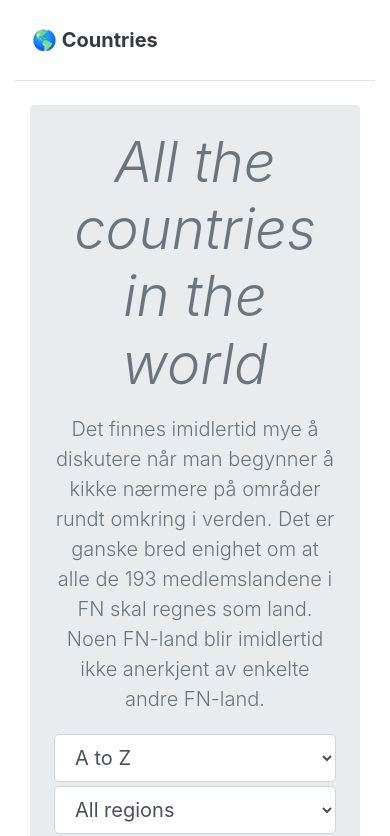
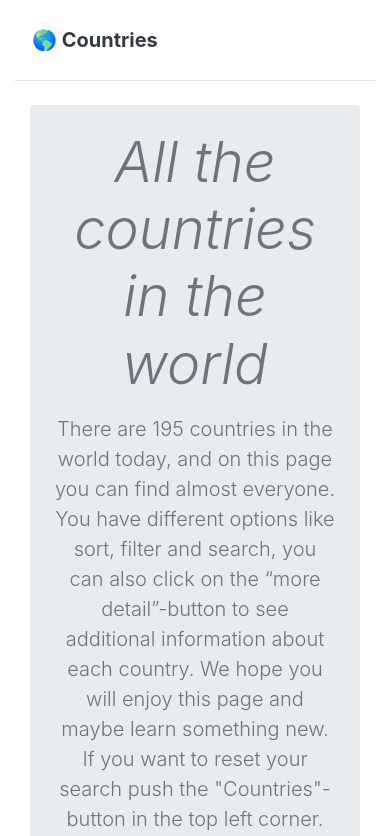
Before and after one commit to RobinRognerud/IT2810-Project3, a React (Create React App) app in the folder frontend/: page / in a window 390 px wide. Shown: the top 836 px of the page. Built offline with nearby package versions, Linux system fonts and the light colour scheme; no server answers.

Commit message:
Gjort siden mer responsiv, endret tekst i OptionsBar og funskjon for formatering av tall

```diff
--- a/frontend/src/components/CountryCard.tsx
+++ b/frontend/src/components/CountryCard.tsx
@@ -37,6 +37,7 @@ const CountryCard: React.FC<ICountry> = ({
     <div className="col-lg-4 mt-4 col-md-6">
       <div className="border border-muted">
         <img
+          onClick={() => dispatch(showDetailedView(name))}
           className="card-img "
           src={flagURL}
           width="250"
@@ -53,7 +54,7 @@ const CountryCard: React.FC<ICountry> = ({
               <strong>Capital: </strong> {capital}
             </li>
             <li className="list-group-item">
-              <strong>Region: </strong> {region}
+              <strong>Continents: </strong> {region}
             </li>
             <li className="list-group-item">
               {" "}
--- a/frontend/src/components/CountryCardContainer.tsx
+++ b/frontend/src/components/CountryCardContainer.tsx
@@ -35,7 +35,9 @@ const CountryCardContainer: React.FC = () => {
       ) : countryState.error ? (
         <p>{countryState.error}</p>
       ) : (
-        <p>Sorry! No countries match your criteria, try something else</p>
+        <p className="text-center">
+          Sorry...☹☹ No countries match your criteria, try something else! ☺☺☺☺
+        </p>
       )}
     </div>
   );
--- a/frontend/src/components/CountryCardDetail.tsx
+++ b/frontend/src/components/CountryCardDetail.tsx
@@ -76,14 +76,14 @@ const CountryCardDetail: React.FC = () => {
             <div>
               <li className="list-group-item">
                 {" "}
-                <strong>Name:</strong> {currency.name}
+                <strong>Name: </strong> {currency.name}
               </li>
               <li className="list-group-item">
                 {" "}
-                <strong>Symbol:</strong> {currency.symbol}
+                <strong>Symbol: </strong> {currency.symbol}
               </li>
               <li className="list-group-item">
-                <strong>Code:</strong> {currency.code}
+                <strong>Code: </strong> {currency.code}
               </li>
             </div>
           )}
@@ -102,10 +102,9 @@ const CountryCardDetail: React.FC = () => {
       ) : countryState.countries.length !== 0 ? (
         countryState.countries.map((info) => (
           <div className="col-lg-12 mt-4  justify-content-center">
+            <div className="card">
               <div className="card-header">
-              <div className="row">
-                <div className="col-lg-6 mt-4 col-md-6 col-sm-7 col-xs-4">
-                  <h1 className="card-title mb-2" style={{ fontSize: "3vw" }}>
+                <h2 className="card-title mb-2">
                   {info.name}
                   <img
                     className="bd-placeholder-img ml-3"
@@ -114,14 +113,10 @@ const CountryCardDetail: React.FC = () => {
                     src={info.flag}
                     alt="Country's flag"
                   />
-                  </h1>
-                </div>
 
-                <div className=" col-md-6 col-sm-5 col-xs-2 text-right">
-                  <div className="btn-sm">
                   <button
                     type="button"
-                      className="close mt-2 mr-4"
+                    className="close mt-2 mr-4 justify-content-rigth"
                     aria-label="Close"
                     onClick={() => dispatch(hideDetailedView())}
                   >
@@ -129,10 +124,9 @@ const CountryCardDetail: React.FC = () => {
                       &times;
                     </span>
                   </button>
+                </h2>
               </div>
-                </div>
-              </div>
-            </div>
+
               <div className="row no-gutters border rounded overflow-hidden flex-md-row mb-4 shadow-sm h-md-250 position-relative text-center">
                 <div className="col p-4 d-flex flex-column position-static">
                   <h5>Information</h5>
@@ -140,14 +134,15 @@ const CountryCardDetail: React.FC = () => {
                     <strong>Capital: </strong> {info.capital}
                   </li>
                   <li className="list-group-item">
-                  <strong>Region: </strong> {info.region}
+                    <strong>continents: </strong> {info.region}
                   </li>
                   <li className="list-group-item">
                     <strong>Population: </strong>{" "}
                     {formatPopulatnNr(info.population)}
                   </li>
                   <li className="list-group-item">
-                  <strong>Area: </strong> {info.area.toLocaleString("en-US")} km
+                    <strong>Area: </strong> {info.area.toLocaleString("en-US")}{" "}
+                    km
                     <sup>2</sup>
                   </li>
                 </div>
@@ -167,9 +162,12 @@ const CountryCardDetail: React.FC = () => {
               <div className="card-footer text-muted">
                 <div className="text-center">
                   <div className="col">
-                  <div className="row justify-content-center mb-2">
-                    <strong className="ml-2">Likes: </strong>
+                    <div className="row justify-content-center">
+                      <p className="mb-1">
+                        {" "}
+                        <strong>Likes: </strong>
                         {info.likes > 0 ? info.likes : 0}
+                      </p>
                     </div>
                     <div className="row justify-content-center">
                       <button
@@ -178,6 +176,7 @@ const CountryCardDetail: React.FC = () => {
                       >
                         Like
                       </button>
+                    </div>
                   </div>
                 </div>
               </div>
--- a/frontend/src/components/OptionsBar.tsx
+++ b/frontend/src/components/OptionsBar.tsx
@@ -46,12 +46,16 @@ export const OptionsBar = () => {
 
   return (
     <div className="jumbotron p-4 p-md-5 text-secondary rounded bg-ligth text-center">
-      <h1 className="display-4 font-italic">All the countries in the world</h1>
+      <div className="display-4 font-italic">
+        All the countries in the world{" "}
+      </div>
       <p className="lead my-3">
-        Det finnes imidlertid mye å diskutere når man begynner å kikke nærmere
-        på områder rundt omkring i verden. Det er ganske bred enighet om at alle
-        de 193 medlemslandene i FN skal regnes som land. Noen FN-land blir
-        imidlertid ikke anerkjent av enkelte andre FN-land.
+        There are 195 countries in the world today, and on this page you can
+        find almost everyone. You have different options like sort, filter and
+        search, you can also click on the “more detail”-button to see additional
+        information about each country. We hope you will enjoy this page and
+        maybe learn something new. If you want to reset your search push the
+        "Countries"-button in the top left corner.
       </p>
 
       <div className="row">
@@ -77,7 +81,7 @@ export const OptionsBar = () => {
             value={setFilterValue(filterValue.filter)}
             onChange={(e) => dispatch(updateFilter(e.target.value))}
           >
-            <option value=""> All regions </option>
+            <option value=""> All continents </option>
             <option value="Africa">Africa </option>
             <option value="Americas">America</option>
             <option value="Asia">Asia</option>
```
Lines whose indentation alone changed are shown as unchanged.
